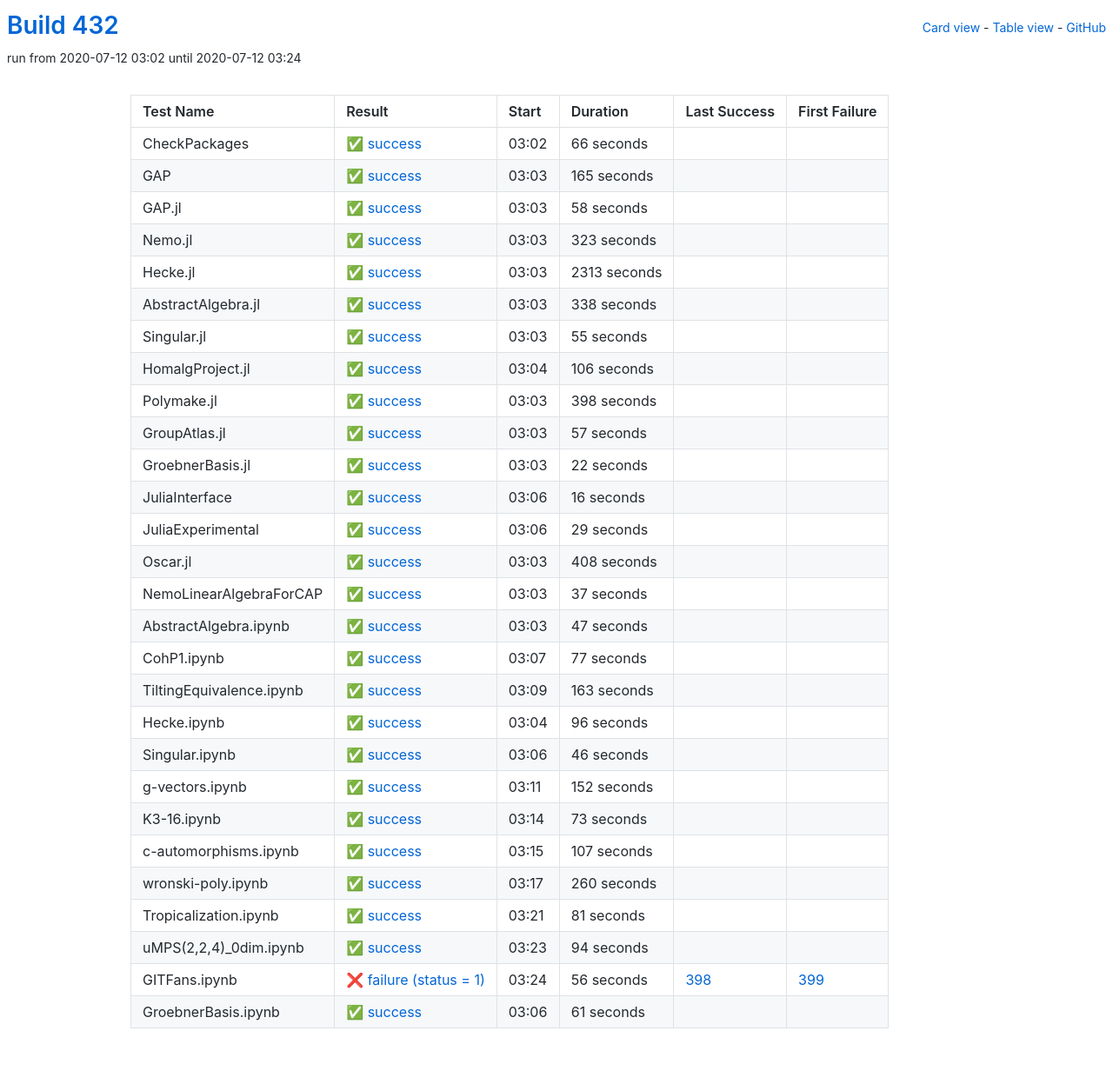
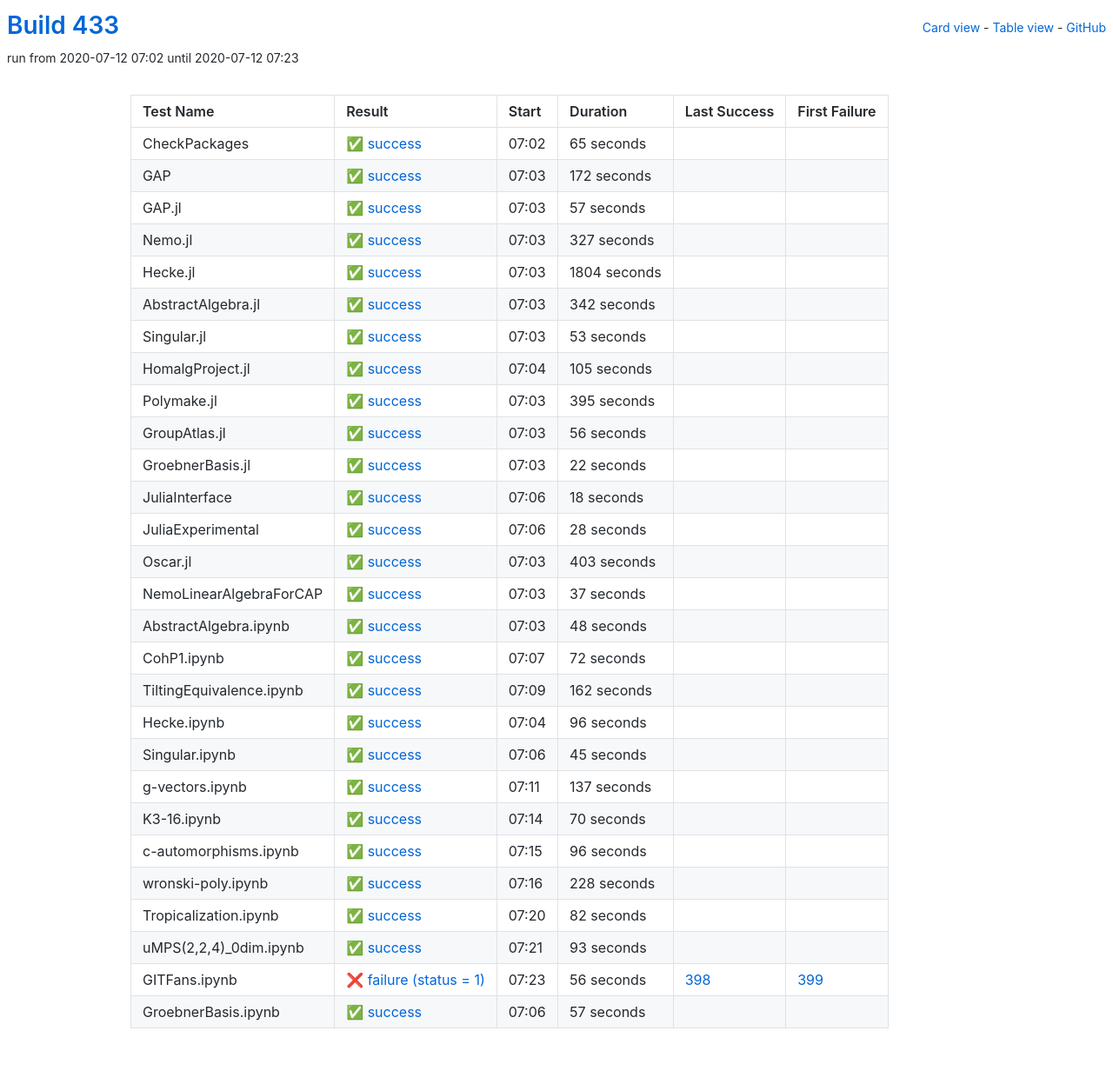
Before and after one commit to oscar-system/oscar-ci-status-stable, a Jekyll site: the page built from table.html, in a window 1280 px wide. Shown: the whole page at 87% size. Built offline with Jekyll 4.4.1, drawn with Linux system fonts in a browser that asks for light colours.

Commit message:
Build #433

```diff
--- a/_data/ci.yml
+++ b/_data/ci.yml
@@ -1,6 +1,6 @@
 ---
-build: 432
-build_url: https://oscarci.mathematik.uni-kl.de/job/oscar-stable/432/
+build: 433
+build_url: https://oscarci.mathematik.uni-kl.de/job/oscar-stable/433/
 job: oscar-stable
 organization: oscar-system
 repo: oscar-ci-status-stable
@@ -8,116 +8,32 @@ repourl: https://github.com/oscar-system/oscar-ci-status-stable
 tests:
 - name: CheckPackages
   id: checkpackages
-  log: https://oscarci.mathematik.uni-kl.de/job/oscar-stable/432/artifact/logs/build-432/CheckPackages.log
-  start: 2020-07-12 03:02
+  log: https://oscarci.mathematik.uni-kl.de/job/oscar-stable/433/artifact/logs/build-433/CheckPackages.log
+  start: 2020-07-12 07:02
   success: true
   exitcode: 0
   status: success
-  duration: 66
+  duration: 65
   last_success: false
   last_success_url:
   first_failure: false
   first_failure_url:
 - name: GAP
   id: gap
-  log: https://oscarci.mathematik.uni-kl.de/job/oscar-stable/432/artifact/logs/build-432/GAP.log
-  start: 2020-07-12 03:03
+  log: https://oscarci.mathematik.uni-kl.de/job/oscar-stable/433/artifact/logs/build-433/GAP.log
+  start: 2020-07-12 07:03
   success: true
   exitcode: 0
   status: success
-  duration: 165
+  duration: 172
   last_success: false
   last_success_url:
   first_failure: false
   first_failure_url:
 - name: GAP.jl
   id: gap-jl
-  log: https://oscarci.mathematik.uni-kl.de/job/oscar-stable/432/artifact/logs/build-432/GAP.jl.log
-  start: 2020-07-12 03:03
-  success: true
-  exitcode: 0
-  status: success
-  duration: 58
-  last_success: false
-  last_success_url:
-  first_failure: false
-  first_failure_url:
-- name: Nemo.jl
-  id: nemo-jl
-  log: https://oscarci.mathematik.uni-kl.de/job/oscar-stable/432/artifact/logs/build-432/Nemo.jl.log
-  start: 2020-07-12 03:03
-  success: true
-  exitcode: 0
-  status: success
-  duration: 323
-  last_success: false
-  last_success_url:
-  first_failure: false
-  first_failure_url:
-- name: Hecke.jl
-  id: hecke-jl
-  log: https://oscarci.mathematik.uni-kl.de/job/oscar-stable/432/artifact/logs/build-432/Hecke.jl.log
-  start: 2020-07-12 03:03
-  success: true
-  exitcode: 0
-  status: success
-  duration: 2313
-  last_success: false
-  last_success_url:
-  first_failure: false
-  first_failure_url:
-- name: AbstractAlgebra.jl
-  id: abstractalgebra-jl
-  log: https://oscarci.mathematik.uni-kl.de/job/oscar-stable/432/artifact/logs/build-432/AbstractAlgebra.jl.log
-  start: 2020-07-12 03:03
-  success: true
-  exitcode: 0
-  status: success
-  duration: 338
-  last_success: false
-  last_success_url:
-  first_failure: false
-  first_failure_url:
-- name: Singular.jl
-  id: singular-jl
-  log: https://oscarci.mathematik.uni-kl.de/job/oscar-stable/432/artifact/logs/build-432/Singular.jl.log
-  start: 2020-07-12 03:03
-  success: true
-  exitcode: 0
-  status: success
-  duration: 55
-  last_success: false
-  last_success_url:
-  first_failure: false
-  first_failure_url:
-- name: HomalgProject.jl
-  id: homalgproject-jl
-  log: https://oscarci.mathematik.uni-kl.de/job/oscar-stable/432/artifact/logs/build-432/HomalgProject.jl.log
-  start: 2020-07-12 03:04
-  success: true
-  exitcode: 0
-  status: success
-  duration: 106
-  last_success: false
-  last_success_url:
-  first_failure: false
-  first_failure_url:
-- name: Polymake.jl
-  id: polymake-jl
-  log: https://oscarci.mathematik.uni-kl.de/job/oscar-stable/432/artifact/logs/build-432/Polymake.jl.log
-  start: 2020-07-12 03:03
-  success: true
-  exitcode: 0
-  status: success
-  duration: 398
-  last_success: false
-  last_success_url:
-  first_failure: false
-  first_failure_url:
-- name: GroupAtlas.jl
-  id: groupatlas-jl
-  log: https://oscarci.mathematik.uni-kl.de/job/oscar-stable/432/artifact/logs/build-432/GroupAtlas.jl.log
-  start: 2020-07-12 03:03
+  log: https://oscarci.mathematik.uni-kl.de/job/oscar-stable/433/artifact/logs/build-433/GAP.jl.log
+  start: 2020-07-12 07:03
   success: true
   exitcode: 0
   status: success
@@ -126,10 +42,94 @@ tests:
   last_success_url:
   first_failure: false
   first_failure_url:
+- name: Nemo.jl
+  id: nemo-jl
+  log: https://oscarci.mathematik.uni-kl.de/job/oscar-stable/433/artifact/logs/build-433/Nemo.jl.log
+  start: 2020-07-12 07:03
+  success: true
+  exitcode: 0
+  status: success
+  duration: 327
+  last_success: false
+  last_success_url:
+  first_failure: false
+  first_failure_url:
+- name: Hecke.jl
+  id: hecke-jl
+  log: https://oscarci.mathematik.uni-kl.de/job/oscar-stable/433/artifact/logs/build-433/Hecke.jl.log
+  start: 2020-07-12 07:03
+  success: true
+  exitcode: 0
+  status: success
+  duration: 1804
+  last_success: false
+  last_success_url:
+  first_failure: false
+  first_failure_url:
+- name: AbstractAlgebra.jl
+  id: abstractalgebra-jl
+  log: https://oscarci.mathematik.uni-kl.de/job/oscar-stable/433/artifact/logs/build-433/AbstractAlgebra.jl.log
+  start: 2020-07-12 07:03
+  success: true
+  exitcode: 0
+  status: success
+  duration: 342
+  last_success: false
+  last_success_url:
+  first_failure: false
+  first_failure_url:
+- name: Singular.jl
+  id: singular-jl
+  log: https://oscarci.mathematik.uni-kl.de/job/oscar-stable/433/artifact/logs/build-433/Singular.jl.log
+  start: 2020-07-12 07:03
+  success: true
+  exitcode: 0
+  status: success
+  duration: 53
+  last_success: false
+  last_success_url:
+  first_failure: false
+  first_failure_url:
+- name: HomalgProject.jl
+  id: homalgproject-jl
+  log: https://oscarci.mathematik.uni-kl.de/job/oscar-stable/433/artifact/logs/build-433/HomalgProject.jl.log
+  start: 2020-07-12 07:04
+  success: true
+  exitcode: 0
+  status: success
+  duration: 105
+  last_success: false
+  last_success_url:
+  first_failure: false
+  first_failure_url:
+- name: Polymake.jl
+  id: polymake-jl
+  log: https://oscarci.mathematik.uni-kl.de/job/oscar-stable/433/artifact/logs/build-433/Polymake.jl.log
+  start: 2020-07-12 07:03
+  success: true
+  exitcode: 0
+  status: success
+  duration: 395
+  last_success: false
+  last_success_url:
+  first_failure: false
+  first_failure_url:
+- name: GroupAtlas.jl
+  id: groupatlas-jl
+  log: https://oscarci.mathematik.uni-kl.de/job/oscar-stable/433/artifact/logs/build-433/GroupAtlas.jl.log
+  start: 2020-07-12 07:03
+  success: true
+  exitcode: 0
+  status: success
+  duration: 56
+  last_success: false
+  last_success_url:
+  first_failure: false
+  first_failure_url:
 - name: GroebnerBasis.jl
   id: groebnerbasis-jl
-  log: https://oscarci.mathematik.uni-kl.de/job/oscar-stable/432/artifact/logs/build-432/GroebnerBasis.jl.log
-  start: 2020-07-12 03:03
+  log: https://oscarci.mathematik.uni-kl.de/job/oscar-stable/433/artifact/logs/build-433/GroebnerBasis.jl.log
+  start: 2020-07-12 07:03
   success: true
   exitcode: 0
   status: success
@@ -140,44 +140,44 @@ tests:
   first_failure_url:
 - name: JuliaInterface
   id: juliainterface
-  log: https://oscarci.mathematik.uni-kl.de/job/oscar-stable/432/artifact/logs/build-432/JuliaInterface.log
-  start: 2020-07-12 03:06
+  log: https://oscarci.mathematik.uni-kl.de/job/oscar-stable/433/artifact/logs/build-433/JuliaInterface.log
+  start: 2020-07-12 07:06
   success: true
   exitcode: 0
   status: success
-  duration: 16
+  duration: 18
   last_success: false
   last_success_url:
   first_failure: false
   first_failure_url:
 - name: JuliaExperimental
   id: juliaexperimental
-  log: https://oscarci.mathematik.uni-kl.de/job/oscar-stable/432/artifact/logs/build-432/JuliaExperimental.log
-  start: 2020-07-12 03:06
+  log: https://oscarci.mathematik.uni-kl.de/job/oscar-stable/433/artifact/logs/build-433/JuliaExperimental.log
+  start: 2020-07-12 07:06
   success: true
   exitcode: 0
   status: success
-  duration: 29
+  duration: 28
   last_success: false
   last_success_url:
   first_failure: false
   first_failure_url:
 - name: Oscar.jl
   id: oscar-jl
-  log: https://oscarci.mathematik.uni-kl.de/job/oscar-stable/432/artifact/logs/build-432/Oscar.jl.log
-  start: 2020-07-12 03:03
+  log: https://oscarci.mathematik.uni-kl.de/job/oscar-stable/433/artifact/logs/build-433/Oscar.jl.log
+  start: 2020-07-12 07:03
   success: true
   exitcode: 0
   status: success
-  duration: 408
+  duration: 403
   last_success: false
   last_success_url:
   first_failure: false
   first_failure_url:
 - name: NemoLinearAlgebraForCAP
   id: nemolinearalgebraforcap
-  log: https://oscarci.mathematik.uni-kl.de/job/oscar-stable/432/artifact/logs/build-432/NemoLinearAlgebraForCAP.log
-  start: 2020-07-12 03:03
+  log: https://oscarci.mathematik.uni-kl.de/job/oscar-stable/433/artifact/logs/build-433/NemoLinearAlgebraForCAP.log
+  start: 2020-07-12 07:03
   success: true
   exitcode: 0
   status: success
@@ -188,44 +188,44 @@ tests:
   first_failure_url:
 - name: AbstractAlgebra.ipynb
   id: abstractalgebra-ipynb
-  log: https://oscarci.mathematik.uni-kl.de/job/oscar-stable/432/artifact/logs/build-432/AbstractAlgebra.ipynb.log
-  start: 2020-07-12 03:03
+  log: https://oscarci.mathematik.uni-kl.de/job/oscar-stable/433/artifact/logs/build-433/AbstractAlgebra.ipynb.log
+  start: 2020-07-12 07:03
   success: true
   exitcode: 0
   status: success
-  duration: 47
+  duration: 48
   last_success: false
   last_success_url:
   first_failure: false
   first_failure_url:
 - name: CohP1.ipynb
   id: cohp1-ipynb
-  log: https://oscarci.mathematik.uni-kl.de/job/oscar-stable/432/artifact/logs/build-432/CohP1.ipynb.log
-  start: 2020-07-12 03:07
+  log: https://oscarci.mathematik.uni-kl.de/job/oscar-stable/433/artifact/logs/build-433/CohP1.ipynb.log
+  start: 2020-07-12 07:07
   success: true
   exitcode: 0
   status: success
-  duration: 77
+  duration: 72
   last_success: false
   last_success_url:
   first_failure: false
   first_failure_url:
 - name: TiltingEquivalence.ipynb
   id: tiltingequivalence-ipynb
-  log: https://oscarci.mathematik.uni-kl.de/job/oscar-stable/432/artifact/logs/build-432/TiltingEquivalence.ipynb.log
-  start: 2020-07-12 03:09
+  log: https://oscarci.mathematik.uni-kl.de/job/oscar-stable/433/artifact/logs/build-433/TiltingEquivalence.ipynb.log
+  start: 2020-07-12 07:09
   success: true
   exitcode: 0
   status: success
-  duration: 163
+  duration: 162
   last_success: false
   last_success_url:
   first_failure: false
   first_failure_url:
 - name: Hecke.ipynb
   id: hecke-ipynb
-  log: https://oscarci.mathematik.uni-kl.de/job/oscar-stable/432/artifact/logs/build-432/Hecke.ipynb.log
-  start: 2020-07-12 03:04
+  log: https://oscarci.mathematik.uni-kl.de/job/oscar-stable/433/artifact/logs/build-433/Hecke.ipynb.log
+  start: 2020-07-12 07:04
   success: true
   exitcode: 0
   status: success
@@ -236,92 +236,92 @@ tests:
   first_failure_url:
 - name: Singular.ipynb
   id: singular-ipynb
-  log: https://oscarci.mathematik.uni-kl.de/job/oscar-stable/432/artifact/logs/build-432/Singular.ipynb.log
-  start: 2020-07-12 03:06
+  log: https://oscarci.mathematik.uni-kl.de/job/oscar-stable/433/artifact/logs/build-433/Singular.ipynb.log
+  start: 2020-07-12 07:06
   success: true
   exitcode: 0
   status: success
-  duration: 46
+  duration: 45
   last_success: false
   last_success_url:
   first_failure: false
   first_failure_url:
 - name: g-vectors.ipynb
   id: g-vectors-ipynb
-  log: https://oscarci.mathematik.uni-kl.de/job/oscar-stable/432/artifact/logs/build-432/g-vectors.ipynb.log
-  start: 2020-07-12 03:11
+  log: https://oscarci.mathematik.uni-kl.de/job/oscar-stable/433/artifact/logs/build-433/g-vectors.ipynb.log
+  start: 2020-07-12 07:11
   success: true
   exitcode: 0
   status: success
-  duration: 152
+  duration: 137
   last_success: false
   last_success_url:
   first_failure: false
   first_failure_url:
 - name: K3-16.ipynb
   id: k3-16-ipynb
-  log: https://oscarci.mathematik.uni-kl.de/job/oscar-stable/432/artifact/logs/build-432/K3-16.ipynb.log
-  start: 2020-07-12 03:14
+  log: https://oscarci.mathematik.uni-kl.de/job/oscar-stable/433/artifact/logs/build-433/K3-16.ipynb.log
+  start: 2020-07-12 07:14
   success: true
   exitcode: 0
   status: success
-  duration: 73
+  duration: 70
   last_success: false
   last_success_url:
   first_failure: false
   first_failure_url:
 - name: c-automorphisms.ipynb
   id: c-automorphisms-ipynb
-  log: https://oscarci.mathematik.uni-kl.de/job/oscar-stable/432/artifact/logs/build-432/c-automorphisms.ipynb.log
-  start: 2020-07-12 03:15
+  log: https://oscarci.mathematik.uni-kl.de/job/oscar-stable/433/artifact/logs/build-433/c-automorphisms.ipynb.log
+  start: 2020-07-12 07:15
   success: true
   exitcode: 0
   status: success
-  duration: 107
+  duration: 96
   last_success: false
   last_success_url:
   first_failure: false
   first_failure_url:
 - name: wronski-poly.ipynb
   id: wronski-poly-ipynb
-  log: https://oscarci.mathematik.uni-kl.de/job/oscar-stable/432/artifact/logs/build-432/wronski-poly.ipynb.log
-  start: 2020-07-12 03:17
+  log: https://oscarci.mathematik.uni-kl.de/job/oscar-stable/433/artifact/logs/build-433/wronski-poly.ipynb.log
+  start: 2020-07-12 07:16
   success: true
   exitcode: 0
   status: success
-  duration: 260
+  duration: 228
   last_success: false
   last_success_url:
   first_failure: false
   first_failure_url:
 - name: Tropicalization.ipynb
   id: tropicalization-ipynb
-  log: https://oscarci.mathematik.uni-kl.de/job/oscar-stable/432/artifact/logs/build-432/Tropicalization.ipynb.log
-  start: 2020-07-12 03:21
+  log: https://oscarci.mathematik.uni-kl.de/job/oscar-stable/433/artifact/logs/build-433/Tropicalization.ipynb.log
+  start: 2020-07-12 07:20
   success: true
   exitcode: 0
   status: success
-  duration: 81
+  duration: 82
   last_success: false
   last_success_url:
   first_failure: false
   first_failure_url:
 - name: uMPS(2,2,4)_0dim.ipynb
   id: umps-2-2-4-0dim-ipynb
-  log: https://oscarci.mathematik.uni-kl.de/job/oscar-stable/432/artifact/logs/build-432/uMPS-2-2-4-_0dim.ipynb.log
-  start: 2020-07-12 03:23
+  log: https://oscarci.mathematik.uni-kl.de/job/oscar-stable/433/artifact/logs/build-433/uMPS-2-2-4-_0dim.ipynb.log
+  start: 2020-07-12 07:21
   success: true
   exitcode: 0
   status: success
-  duration: 94
+  duration: 93
   last_success: false
   last_success_url:
   first_failure: false
   first_failure_url:
 - name: GITFans.ipynb
   id: gitfans-ipynb
-  log: https://oscarci.mathematik.uni-kl.de/job/oscar-stable/432/artifact/logs/build-432/GITFans.ipynb.log
-  start: 2020-07-12 03:24
+  log: https://oscarci.mathematik.uni-kl.de/job/oscar-stable/433/artifact/logs/build-433/GITFans.ipynb.log
+  start: 2020-07-12 07:23
   success: false
   exitcode: 1
   status: failure
@@ -332,12 +332,12 @@ tests:
   first_failure_url: https://oscarci.mathematik.uni-kl.de/job/oscar-stable/399/
 - name: GroebnerBasis.ipynb
   id: groebnerbasis-ipynb
-  log: https://oscarci.mathematik.uni-kl.de/job/oscar-stable/432/artifact/logs/build-432/GroebnerBasis.ipynb.log
-  start: 2020-07-12 03:06
+  log: https://oscarci.mathematik.uni-kl.de/job/oscar-stable/433/artifact/logs/build-433/GroebnerBasis.ipynb.log
+  start: 2020-07-12 07:06
   success: true
   exitcode: 0
   status: success
-  duration: 61
+  duration: 57
   last_success: false
   last_success_url:
   first_failure: false
```
Also changed, not shown: README.md.
